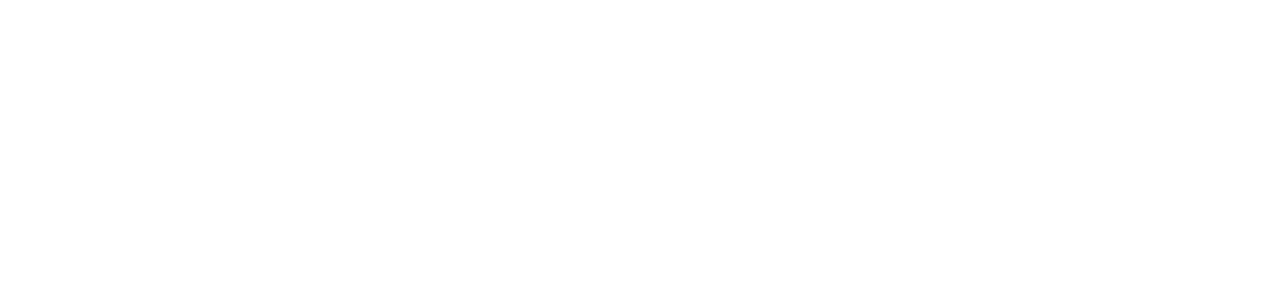
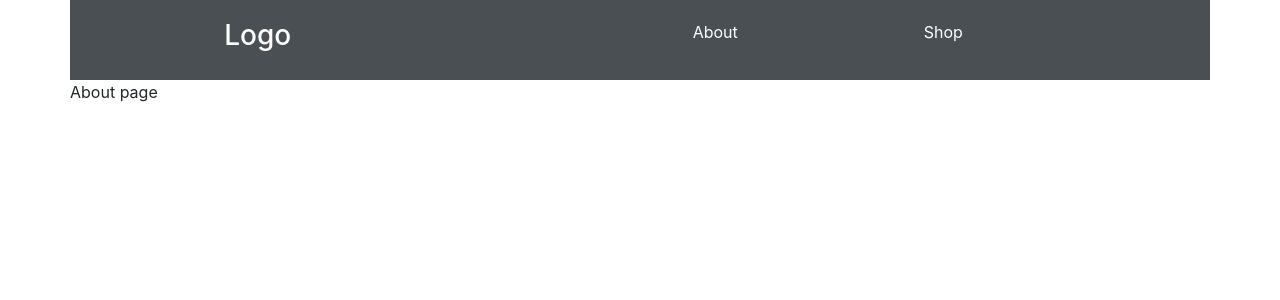
Before and after one commit to eignita/projectreact, a React (Create React App) app: page /about in a window 1280 px wide. Shown: the top 300 px of the page. Built offline with nearby package versions, Linux system fonts and the light colour scheme.

Commit message:
react-router-dom

```diff
--- a/package.json
+++ b/package.json
@@ -11,6 +11,7 @@
     "react": "^16.13.1",
     "react-bootstrap": "^1.3.0",
     "react-dom": "^16.13.1",
+    "react-router-dom": "^5.2.0",
     "react-scripts": "3.4.3"
   },
   "scripts": {
--- a/src/App.css
+++ b/src/App.css
@@ -8,3 +8,19 @@
   flex-direction: column;
   justify-content: space-between;
 }
+nav {
+  display: flex;
+  justify-content: space-around;
+  align-items: center;
+  min-height: 10vh;
+  background-color: rgb(73, 79, 82);
+  color: white;
+  width: 100%;
+}
+.nav-links {
+  width: 40%;
+  display: flex;
+  justify-content: space-around;
+  list-style: none;
+  align-items: center;
+}
--- a/src/App.jsx
+++ b/src/App.jsx
@@ -2,25 +2,34 @@
 import "bootstrap/dist/css/bootstrap.min.css";
 import "./App.css";
 import { Container, Row } from "react-bootstrap";
-
+import { BrowserRouter as Router, Switch, Route } from "react-router-dom";
+import Nav from "./routes/Nav";
+import About from "./routes/About";
+import Shop from "./routes/Shop";
+import ItemDetails from "./routes/ItemDetails";
 
 function App() {
   return (
+    <Router>
       <Container>
         <Row>
-
+          <Nav />
         </Row>
         <Row>
-
-      </Row>
-      <Row>
-
-      </Row>
-      <Row>
-
+          <Switch>
+            <Route path="/" exact component={Home} />
+            <Route path="/about" component={About} />
+            <Route path="/shop" exact component={Shop} />
+            <Route path="/shop/:id" component={ItemDetails} />
+          </Switch>
         </Row>
       </Container>
+    </Router>
   );
 }
 
+const Home = () => {
+  return <div>Home Page</div>;
+};
+
 export default App;
--- /dev/null
+++ b/src/routes/About.jsx
@@ -0,0 +1,11 @@
+import React from 'react'
+
+function About() {
+    return (
+        <div>
+            About page
+        </div>
+    )
+}
+
+export default About
--- /dev/null
+++ b/src/routes/ItemDetails.jsx
@@ -0,0 +1,41 @@
+import React, { useState, useEffect } from "react";
+import { Card, Badge, Image } from "react-bootstrap";
+
+function ItemDetails({ match }) {
+  const [item, setItemDetail] = useState({
+      images: {}
+  });
+
+  useEffect(() => {
+    const id = match.params.id;
+    const fetchItem = async () => {
+      const data = await fetch(
+        `https://fortnite-api.theapinetwork.com/item/get?id=${id}`
+      );
+      const itemDetail = await data.json();
+      setItemDetail(itemDetail.data.item);
+      console.log(itemDetail.data.item);
+    };
+    fetchItem();
+  }, [match.params.id]);
+
+  return (
+    <div>
+      <h1>ItemDetails page</h1>
+      <Card style={{ width: "25rem" }} key={item.itemId}>
+      <Card.Img variant="top" src={item.images.background} />
+        <Card.Body>
+          <Card.Title>
+            {item.name}
+            <h5>
+              <Badge variant="primary">{item.type}</Badge>
+            </h5>
+          </Card.Title>
+          <Card.Text>{item.description}</Card.Text>
+        </Card.Body>
+      </Card>
+    </div>
+  );
+}
+
+export default ItemDetails;
--- /dev/null
+++ b/src/routes/Nav.jsx
@@ -0,0 +1,23 @@
+import React from "react";
+import { Link } from "react-router-dom";
+
+function Nav() {
+    const navStyle = {
+        color: 'white'
+    };
+  return (
+    <nav>
+      <h3>Logo</h3>
+      <ul className="nav-links">
+        <Link style={navStyle} to="/about">
+          <li>About</li>
+        </Link>
+        <Link style={navStyle} to="/shop">
+          <li>Shop</li>
+        </Link>
+      </ul>
+    </nav>
+  );
+}
+
+export default Nav;
--- /dev/null
+++ b/src/routes/Shop.jsx
@@ -0,0 +1,35 @@
+import React, { useState, useEffect } from "react";
+import { Card, ListGroup } from "react-bootstrap";
+import { Link } from "react-router-dom";
+function Shop() {
+  const [items, setItems] = useState([]);
+  const fetchItems = async () => {
+    const data = await fetch(
+      "https://fortnite-api.theapinetwork.com/store/get"
+    );
+    const items = await data.json();
+    console.log(items);
+    setItems(items.data);
+  };
+
+  useEffect(() => {
+    fetchItems();
+  }, []);
+  return (
+    <div>
+      <h1>Shop page</h1>
+
+      <Card style={{ width: "18rem" }}>
+        <ListGroup variant="flush">
+          {items.map((item) => (
+            <Link to={`/shop/${item.itemId}`} key={item.itemId}>
+              <ListGroup.Item>{item.item.name}</ListGroup.Item>
+            </Link>
+          ))}
+        </ListGroup>
+      </Card>
+    </div>
+  );
+}
+
+export default Shop;
```
Also changed, not shown: 1 other file (tests, documents, lock files or other folders). Lines whose indentation alone changed are shown as unchanged.
